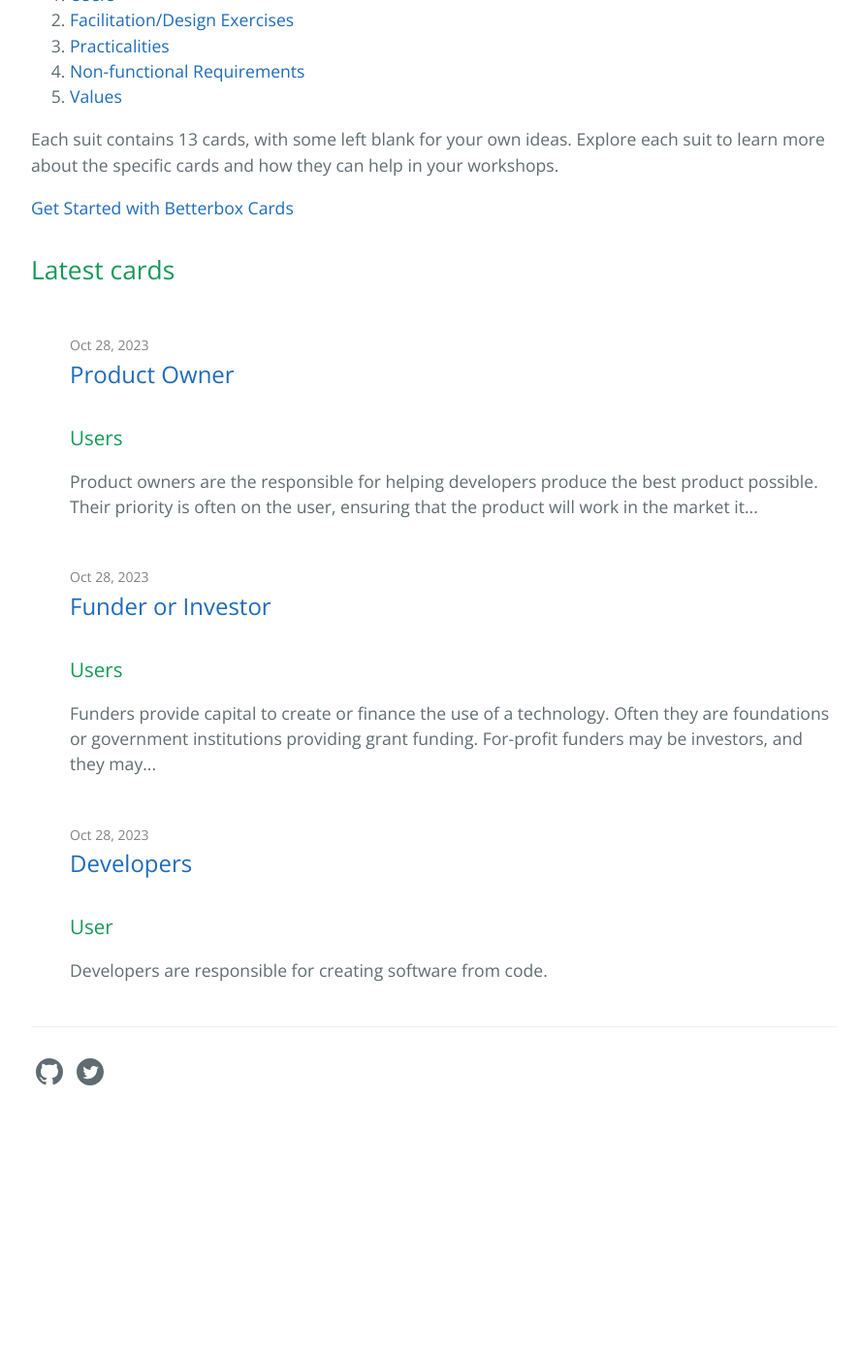
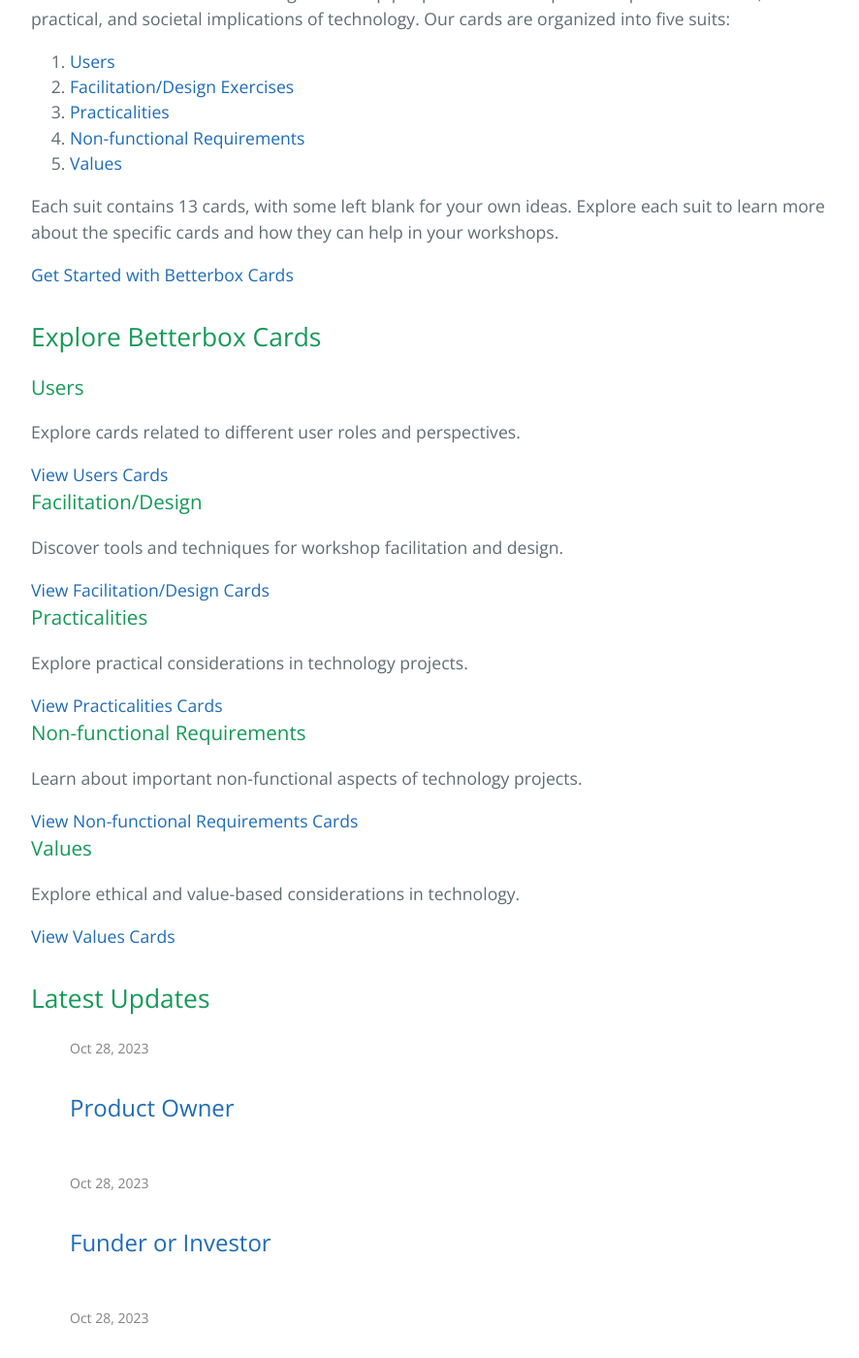
Before and after one commit to laurawmcd/betterbox, a Jekyll site: the page built from index.md, in a window 1280 px wide and 1400 px high, scrolled down 576 px. Shown: the whole window at 97% size, without its empty margins (192-1078 px from the left). Built offline with Jekyll 4.4.1, drawn with Linux system fonts in a browser that asks for light colours; before the commit the page ends 1749 px from its top, so only the background shows below that; some of the changed text lies outside the part shown.

Commit message:
Update home.html
Change home layout

```diff
--- a/_layouts/home.html
+++ b/_layouts/home.html
@@ -2,33 +2,54 @@
 layout: default
 ---
 
-<div>
+<div class="home">
+  <h1 class="page-heading">{{ page.title }}</h1>
 
+  <div class="page-content">
     {{ content }}
+  </div>
 
-  <h2>Latest cards</h2>
+  <h2>Explore Betterbox Cards</h2>
+  <div class="card-categories">
+    <div class="card-category">
+      <h3>Users</h3>
+      <p>Explore cards related to different user roles and perspectives.</p>
+      <a href="{{ site.baseurl }}/cards/users/" class="button">View Users Cards</a>
+    </div>
+    <div class="card-category">
+      <h3>Facilitation/Design</h3>
+      <p>Discover tools and techniques for workshop facilitation and design.</p>
+      <a href="{{ site.baseurl }}/cards/facilitation-design/" class="button">View Facilitation/Design Cards</a>
+    </div>
+    <div class="card-category">
+      <h3>Practicalities</h3>
+      <p>Explore practical considerations in technology projects.</p>
+      <a href="{{ site.baseurl }}/cards/practicalities/" class="button">View Practicalities Cards</a>
+    </div>
+    <div class="card-category">
+      <h3>Non-functional Requirements</h3>
+      <p>Learn about important non-functional aspects of technology projects.</p>
+      <a href="{{ site.baseurl }}/cards/non-functional-requirements/" class="button">View Non-functional Requirements Cards</a>
+    </div>
+    <div class="card-category">
+      <h3>Values</h3>
+      <p>Explore ethical and value-based considerations in technology.</p>
+      <a href="{{ site.baseurl }}/cards/values/" class="button">View Values Cards</a>
+    </div>
+  </div>
 
-  <div>&nbsp;</div>
-
+  {% if site.posts.size > 0 %}
+    <h2>Latest Updates</h2>
     <ul class="post-list">
-    {% for post in site.posts %}
+      {% for post in site.posts limit:3 %}
         <li>
-
-        {% assign date_format = site.cayman-blog.date_format | default: "%b %-d, %Y" %}
-        <span class="post-meta">{{ post.date | date: date_format }}</span>
-
-        <h2>
-          <a class="post-link" href="{{ post.url | absolute_url }}" title="{{ post.title }}">{{ post.title | escape }}</a>
-        </h2>
-
-        {% if post.categories %}
-          <h3>{{ post.categories | join: ', ' }}</h3>
-        {% endif %}
-
-        {{ post.excerpt | markdownify | truncatewords: 30 }}
-
+          <span class="post-meta">{{ post.date | date: "%b %-d, %Y" }}</span>
+          <h3>
+            <a class="post-link" href="{{ post.url | relative_url }}">{{ post.title | escape }}</a>
+          </h3>
         </li>
       {% endfor %}
     </ul>
-
+    <p><a href="{{ "/blog" | relative_url }}">See all updates</a></p>
+  {% endif %}
 </div>
```
Lines whose indentation alone changed are shown as unchanged.
